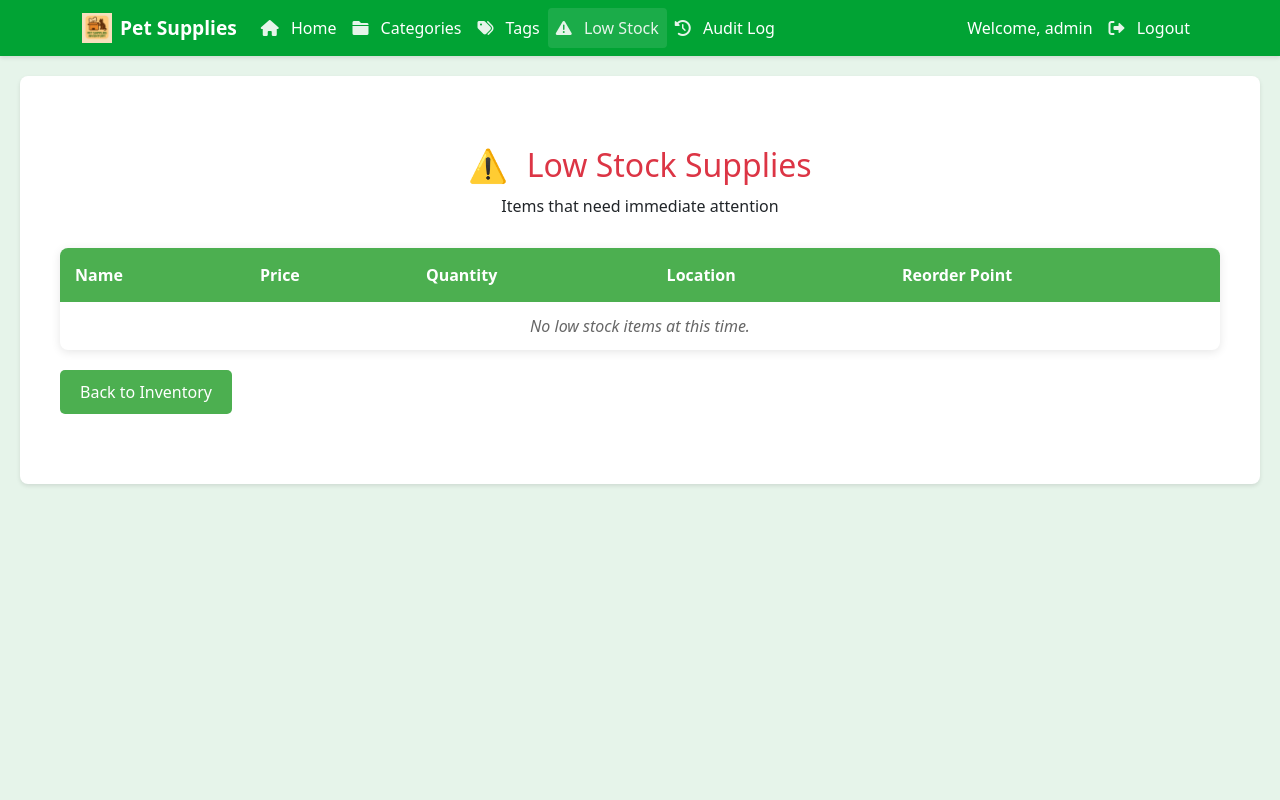
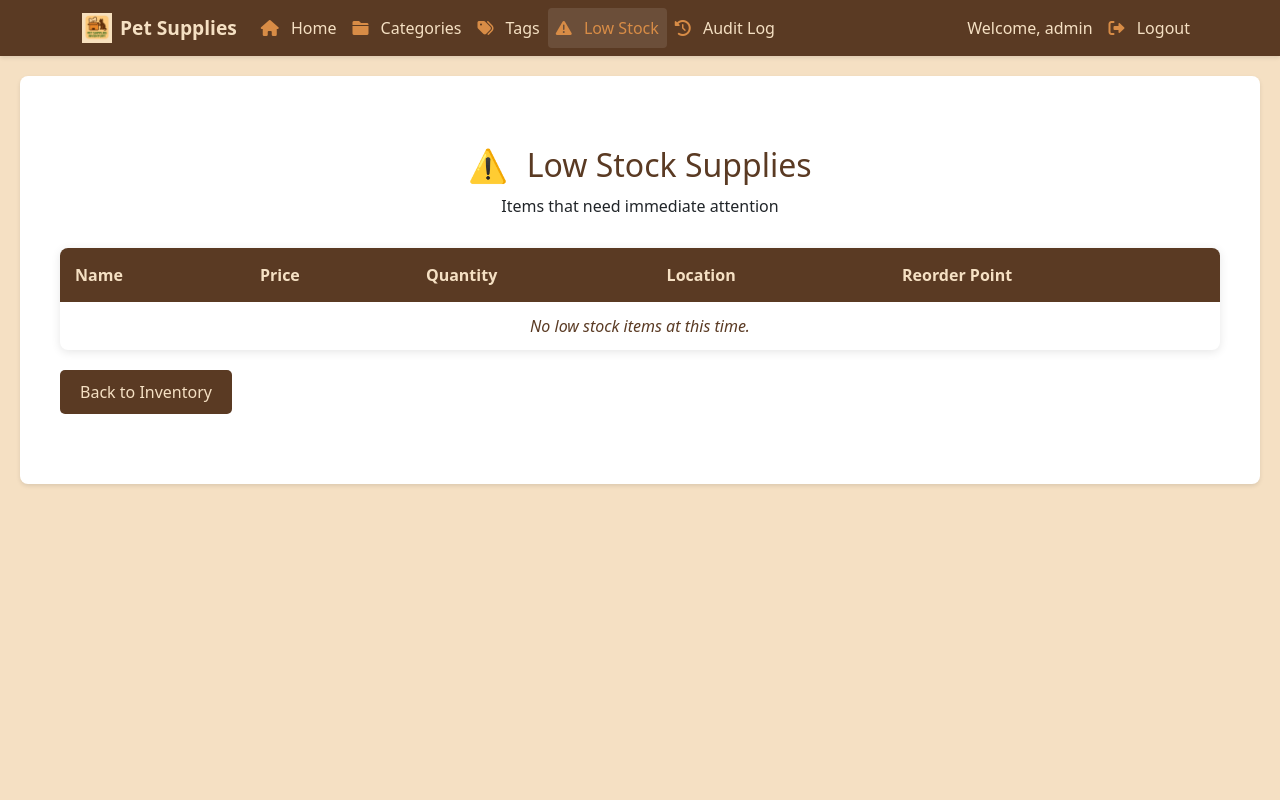
Before and after one commit to NguyenHo12/Final_Project, a Django app: page /low-stock/ in a window 1280 px wide. Run offline with Django 5.2, Linux system fonts and the light colour scheme; a user stored in the database is signed in; data comes from the database, SQL or seed files in the repository; both versions use the stored data as it was after the commit.

Commit message:
Change color UI and add Logo

```diff
--- a/inventory/templates/inventory/base.html
+++ b/inventory/templates/inventory/base.html
@@ -12,12 +12,13 @@
     {% block extra_css %}{% endblock %}
     <style>
         :root {
-            --primary-color: #01a334;
-            --primary-hover: #018c2c;
-            --primary-light: #e6f4ea;
-            --header-color: #01a334;
-            --text-color: #01a334;
-            --header-bg: #e6f4ea;
+            --primary-color: #5A3A23;
+            --primary-hover: #5a3a23d8;
+            --primary-light: #F5E0C3;
+            --header-color: #5A3A23;
+            --text-color: #5A3A23;
+            --header-bg: #F5E0C3;
+            --accent-color: #D88C46;
         }
 
         body {
@@ -31,7 +32,7 @@
         }
 
         .navbar-brand {
-            color: white !important;
+            color: var(--primary-light) !important;
             font-weight: bold;
         }
 
@@ -41,20 +42,20 @@
         }
 
         .nav-link {
-            color: white !important;
+            color: var(--primary-light) !important;
             font-weight: 500;
             transition: all 0.3s ease;
         }
 
         .nav-link:hover, .nav-link.active {
-            color: var(--primary-light) !important;
+            color: var(--accent-color) !important;
             background-color: rgba(255, 255, 255, 0.1);
             border-radius: 4px;
         }
 
         .nav-link i {
             margin-right: 8px;
-            color: var(--primary-light);
+            color: var(--accent-color);
         }
 
         .navbar-brand img {
@@ -80,6 +81,7 @@
         .btn-outline-primary:hover {
             background-color: var(--primary-color);
             border-color: var(--primary-color);
+            color: var(--primary-light);
         }
 
         .card {
@@ -90,7 +92,7 @@
 
         .table thead th {
             background-color: var(--primary-light);
-            color: var(--primary-color);
+            color: var(--header-color);
             font-weight: bold;
         }
 
@@ -114,11 +116,11 @@
         .alert-primary {
             background-color: var(--primary-light);
             border-color: var(--primary-color);
-            color: var(--primary-color);
+            color: var(--header-color);
         }
 
         .text-light {
-            color: white !important;
+            color: var(--primary-light) !important;
             font-weight: 500;
         }
 
@@ -134,8 +136,13 @@
             background-color: var(--header-color);
             padding: 0;
         }
-        table a{
-            color: green;
+
+        table a {
+            color: var(--primary-color);
+        }
+
+        table a:hover {
+            color: var(--primary-hover);
         }
     </style>
 </head>
--- a/inventory/templates/inventory/index.html
+++ b/inventory/templates/inventory/index.html
@@ -14,7 +14,7 @@
             <a href="{% url 'import_supplies' 0 %}" class="btn btn-success">
                 <i class="fas fa-file-import"></i> Import
             </a>
-            <a href="{% url 'export_supplies' %}" class="btn btn-success">
+            <a href="{% url 'export_supplies' %}" class="btn btn-secondary">
                 <i class="fas fa-file-export"></i> Export
             </a>
         </div>
--- a/inventory/templates/inventory/low_stock.html
+++ b/inventory/templates/inventory/low_stock.html
@@ -17,7 +17,7 @@
     }
 
     .low-stock-header h1 {
-        color: #dc3545;
+        color: var(--header-color);
         font-size: 2em;
         margin-bottom: 10px;
     }
@@ -32,8 +32,8 @@
     }
 
     .low-stock-table th {
-        background-color: #4CAF50;
-        color: white;
+        background-color: var(--header-color);
+        color: var(--primary-light);
         padding: 15px;
         text-align: left;
         font-weight: 600;
@@ -41,11 +41,11 @@
 
     .low-stock-table td {
         padding: 12px 15px;
-        border-bottom: 1px solid #eee;
+        border-bottom: 1px solid var(--primary-light);
     }
 
     .low-stock-table tr:hover {
-        background-color: #f5f5f5;
+        background-color: var(--primary-light);
     }
 
     .low-stock-table tr:last-child td {
@@ -56,26 +56,26 @@
         display: inline-block;
         margin-top: 20px;
         padding: 10px 20px;
-        background-color: #4CAF50;
-        color: white;
+        background-color: var(--primary-color);
+        color: var(--primary-light);
         text-decoration: none;
         border-radius: 5px;
         transition: background-color 0.3s;
     }
 
     .back-link:hover {
-        background-color: #45a049;
+        background-color: var(--primary-hover);
     }
 
     .empty-message {
         text-align: center;
         padding: 20px;
-        color: #666;
+        color: var(--header-color);
         font-style: italic;
     }
 
     .warning-icon {
-        color: #dc3545;
+        color: var(--accent-color);
         margin-right: 10px;
     }
 </style>
```
Also changed, not shown: Inventory.db, README.md (deleted).
